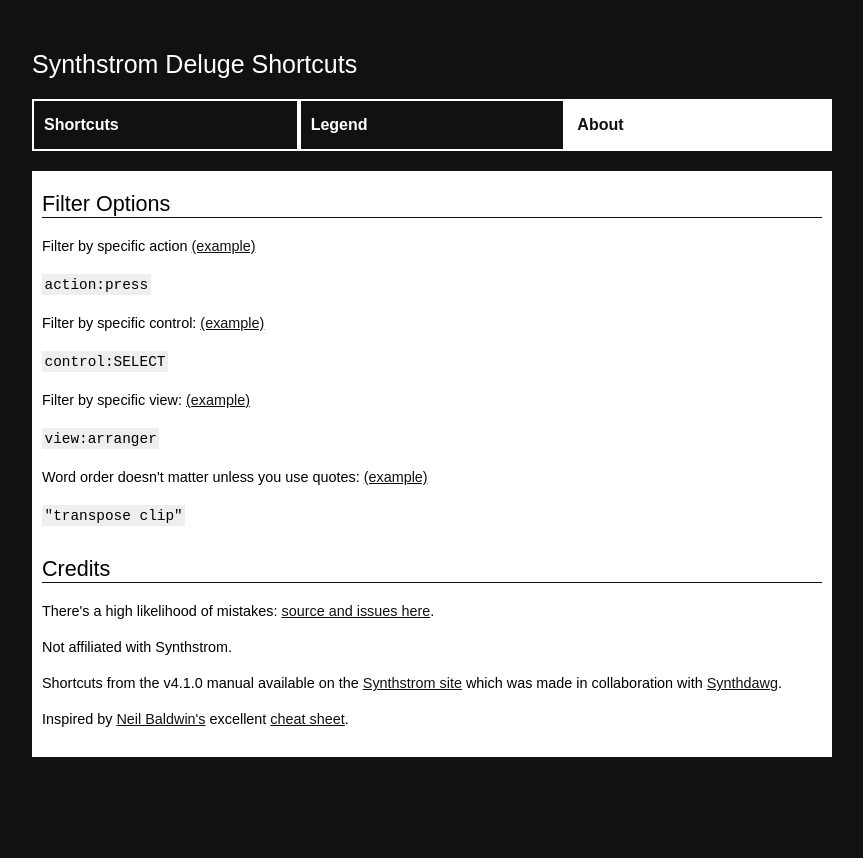
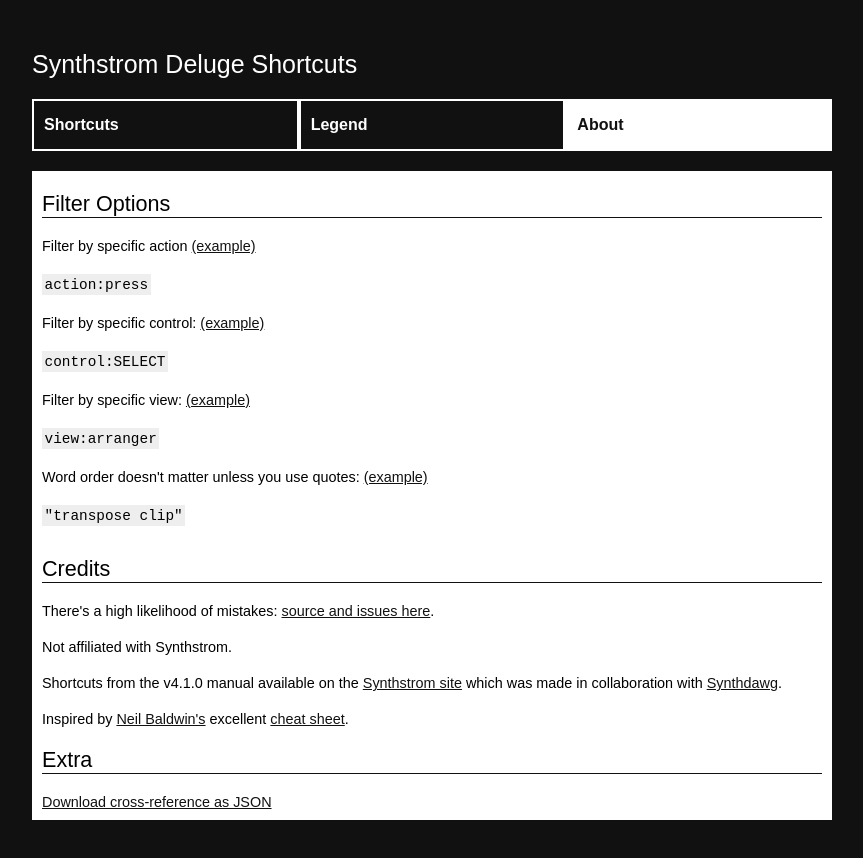
Before and after one commit to handeyeco/deluge-shortcuts, a React (Create React App) app: page /#/about in a window 1280 px wide. Shown: the top 858 px of the page, without its empty margins (208-1071 px from the left). Built offline with nearby package versions, Linux system fonts and the light colour scheme.

Commit message:
add cross-reference

```diff
--- a/src/data/syntax.js
+++ b/src/data/syntax.js
@@ -16,7 +16,6 @@
     });
     output[group] = processedSubGroup;
   });
-  console.log(output);
   return output;
 }
 
--- a/src/pages/AboutPage.js
+++ b/src/pages/AboutPage.js
@@ -1,5 +1,18 @@
 import { Link } from "react-router-dom";
+
+import v4_1_0 from "../data/shortcuts-v4_1_0";
+import SYNTAX from "../data/syntax";
+import generateCrossReference from "../util/crossRef";
+
 import "./AboutPage.css";
+
+const crossReference = JSON.stringify(
+  generateCrossReference(SYNTAX, v4_1_0),
+  null,
+  2
+);
+const crDataString =
+  "data:text/json;charset=utf-8," + encodeURIComponent(crossReference);
 
 function AboutPage() {
   return (
@@ -48,6 +61,11 @@
         </a>
         .
       </p>
+
+      <h2>Extra</h2>
+      <a href={crDataString} download="cross-reference.json">
+        Download cross-reference as JSON
+      </a>
     </div>
   );
 }
--- /dev/null
+++ b/src/util/crossRef.js
@@ -0,0 +1,24 @@
+function generateCrossReference(syntax, shortcuts) {
+  const flatcuts = Object.values(shortcuts).flat();
+
+  const output = {};
+  Object.entries(syntax).forEach(([group, subgroup]) => {
+    const processedSubGroup = {};
+    Object.values(subgroup).forEach((cmd) => {
+      flatcuts.forEach((sc) => {
+        if (
+          sc.command.includes(cmd.command) ||
+          sc.views.includes(cmd.command)
+        ) {
+          processedSubGroup[cmd.command] = processedSubGroup[cmd.command]
+            ? [...processedSubGroup[cmd.command], sc]
+            : [sc];
+        }
+      });
+    });
+    output[group] = processedSubGroup;
+  });
+  return output;
+}
+
+export default generateCrossReference;
```
